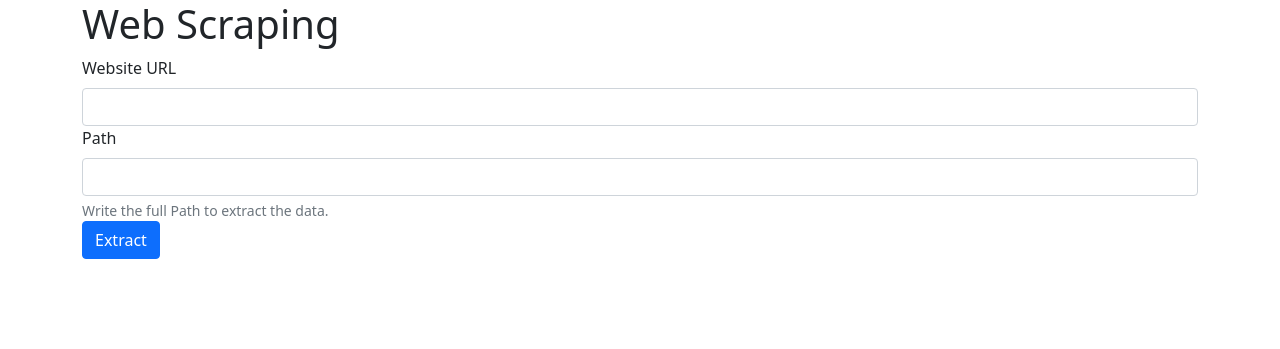
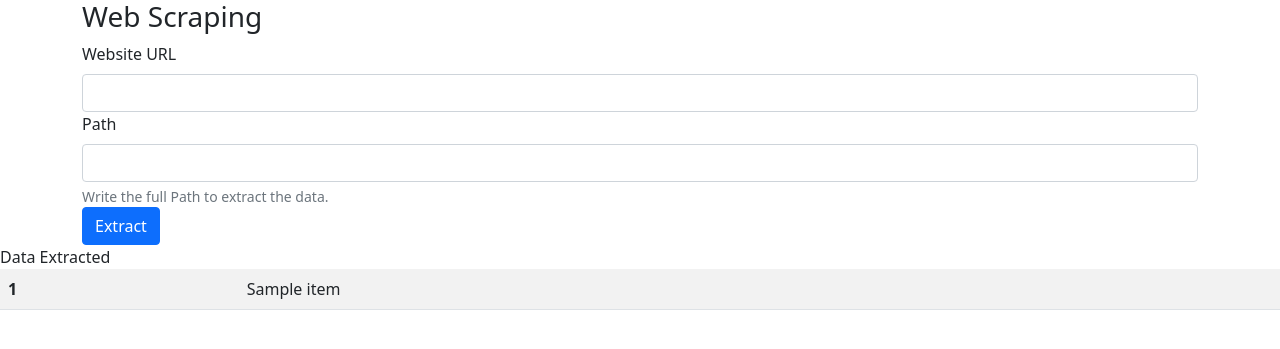
Before and after one commit to grimmhud/django-scraper, a Django app: template scraper/templates/home.html in a window 1280 px wide. Shown: the top 349 px of the page. Run offline with Django 4.2, Linux system fonts and the light colour scheme; the template is opened without the code that fills it: most values are stand-ins (such as "Sample title", 1, 10 or a date in 2020).

Commit message:
add table from context v1

```diff
--- a/scraper/templates/home.html
+++ b/scraper/templates/home.html
@@ -12,59 +12,41 @@
 
 <body>
     <div class="container">
-        <div>
-            <h1>Web Scraping</h1>
+        <h3>Web Scraping</h3>
+        <form action="/" method="POST">
             <div>
                 <label for="website-input" class="form-label">Website URL</label>
-                <input type="text" id="website-input" class="form-control">
+                <input name="website" type="text" id="website-input" class="form-control">
             </div>
 
             <div>
                 <label for="path-input" class="form-label">Path</label>
-                <input type="text" id="path-input" class="form-control" aria-describedby="path-input-helper">
+                <input name="path" type="text" id="path-input" class="form-control"
+                    aria-describedby="path-input-helper">
                 <div id="path-input-helper" class="form-text">
                     Write the full Path to extract the data.
                 </div>
             </div>
             {% csrf_token %}
-            <button id="scraping-submit" type="submit" class="btn btn-primary" onclick="sendToExtraction();">Extract</button>
-        </div>
+            <input id="scraping-submit" type="submit" class="btn btn-primary" value="Extract" />
+        </form>
     </div>
-
+    {% if extracted_data %}
+    <div>Data Extracted</div>
+    <table class="table table-striped">
+        <tbody>
+            {% for item in extracted_data %}
+            <tr>
+                <th scope="row">{{ forloop.counter }}</th>
+                <td>{{ item }}</td>
+            </tr>
+            {% endfor %}
+        </tbody>
+    </table>
+    {% endif %}
     <script src="https://cdn.jsdelivr.net/npm/bootstrap@5.1.3/dist/js/bootstrap.bundle.min.js"
         integrity="sha384-ka7Sk0Gln4gmtz2MlQnikT1wXgYsOg+OMhuP+IlRH9sENBO0LRn5q+8nbTov4+1p"
         crossorigin="anonymous"></script>
-    <script>
-
-    function sendToExtraction(){
-            var website = document.getElementById("website-input").value;
-            var path = document.getElementById("path-input").value;
-            var csrftoken = getCookie('csrftoken');
-
-            fetch("http://localhost:8000/", {
-            method: "POST",
-            headers: {'Content-Type': 'application/json', 'X-CSRFToken': csrftoken},
-            body: JSON.stringify({path, website })
-            }).then(res => {
-            console.log("Request complete! response:", res);
-            });
-        }
-
-        function getCookie(c_name) {
-    if (document.cookie.length > 0) {
-        c_start = document.cookie.indexOf(c_name + "=");
-        if (c_start != -1) {
-            c_start = c_start + c_name.length + 1;
-            c_end = document.cookie.indexOf(";", c_start);
-            if (c_end == -1) {
-                c_end = document.cookie.length;
-            }
-            return unescape(document.cookie.substring(c_start, c_end));
-        }
-    }
-    return "";
-}
-    </script>
 </body>
 
 </html>
--- a/scraper/urls.py
+++ b/scraper/urls.py
@@ -19,5 +19,5 @@ from .views import home_view
 
 urlpatterns = [
     path('admin/', admin.site.urls),
-    path('', home_view, name="home")
+    path('', home_view, name="home"),
 ]
```
Also changed, not shown: scraper/views.py (+16 -9 lines).
